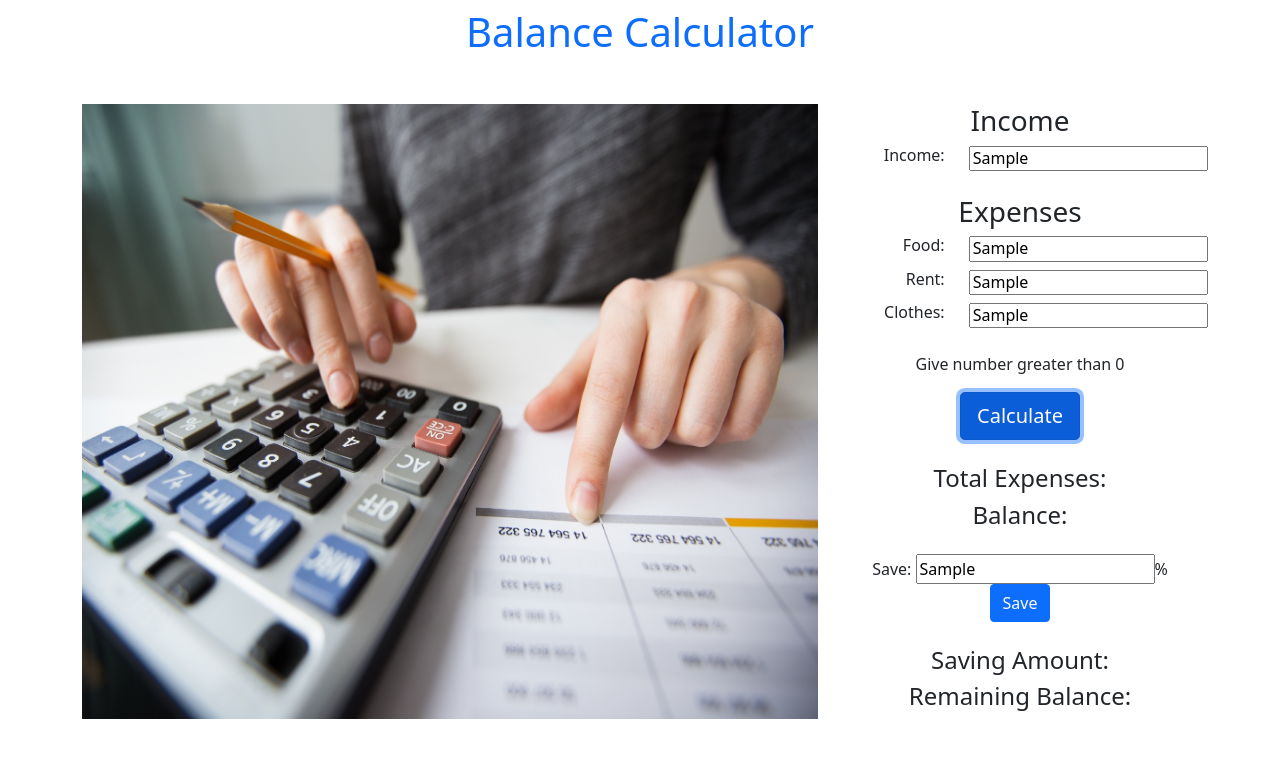
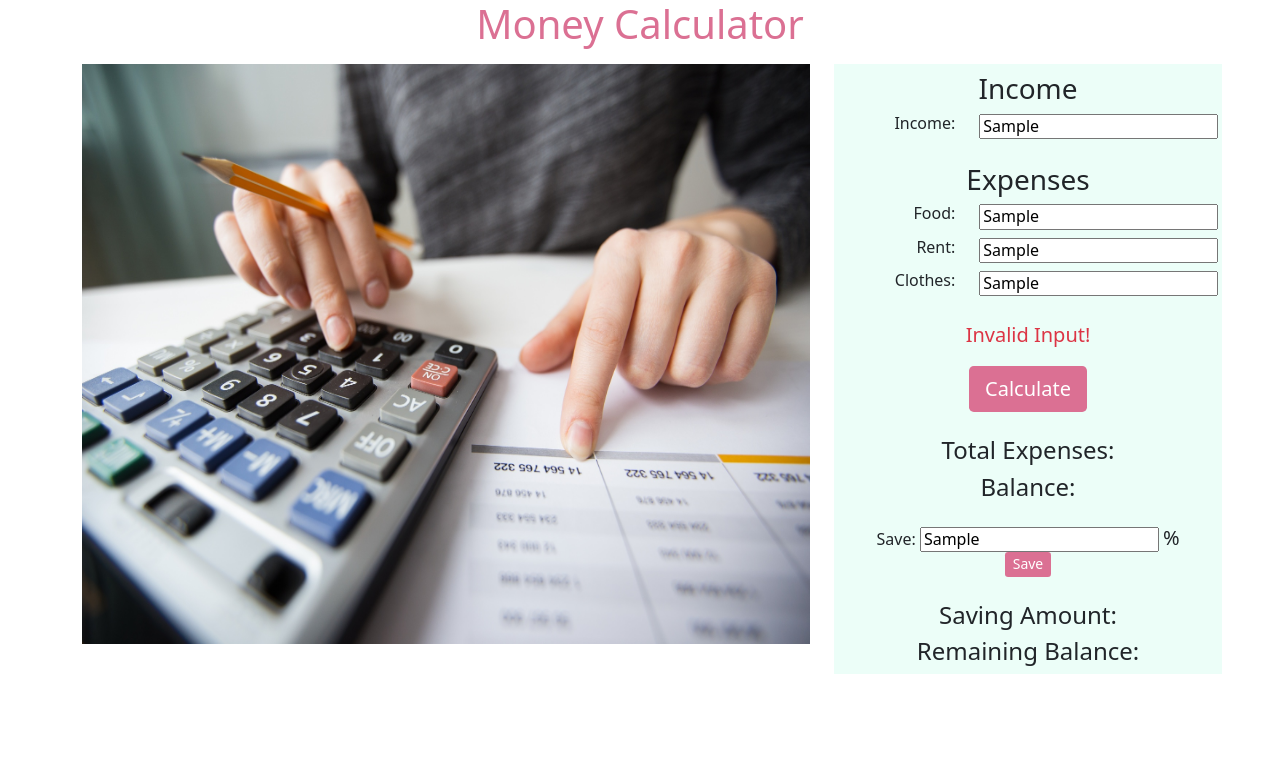
Before and after one commit to meraj191-35-2735/money-calculator, a plain HTML site: page index.html in a window 1280 px wide. Both pictures are taken after typing "Sample", "Sample", "Sample", "Sample", "Sample" into the empty fields and a click on the button "Calculate". Drawn offline with nearby package versions, Linux system fonts and the light colour scheme; a web font is replaced by a local one.

Commit message:
error handler done

```diff
--- a/css/style.css
+++ b/css/style.css
@@ -0,0 +1,32 @@
+/* import google font  */
+
+@import url('https://fonts.googleapis.com/css2?family=Luxurious+Roman&family=Merriweather&family=Playfair+Display&family=Poppins:wght@500;700&family=Roboto&family=Roboto+Condensed&family=Roboto+Slab:wght@100&family=Source+Sans+Pro&display=swap');
+
+/* utilities */
+
+body {
+    font-family: 'Roboto', sans-serif;
+}
+
+
+/* header style */
+
+.custom-color {
+    color: palevioletred;
+}
+
+
+/* background color style for calculator section */
+
+.background-color {
+    background-color: rgba(120, 245, 203, 0.137);
+}
+
+
+/* button styles */
+
+.button-style {
+    background-color: palevioletred;
+    border: 0;
+    color: white;
+}
--- a/index.html
+++ b/index.html
@@ -13,17 +13,21 @@
 </head>
 
 <body>
+    <!-- header section -->
     <header>
-        <h1 class="text-primary text-center mt-2 mb-5">Balance Calculator</h1>
+        <h1 class="text-center mb-3 custom-color">Money Calculator</h1>
     </header>
+    <!-- main section -->
     <main>
         <div class="container">
-            <div class="row">
-                <div class="col col-8">
-                    <img src="images/calculator.jpg" alt="" height="615px" width="100%">
+            <div class="row gx-5">
+                <!-- image section -->
+                <div class="col col-12 col-lg-8">
+                    <img src="images/calculator.jpg" alt="" height="580px" width="100%">
                 </div>
-                <div class="col col-4">
-                    <div class="text-center">
+                <!-- calculator section -->
+                <div class="col col-12 col-lg-4 mt-5 mt-lg-0 background-color">
+                    <div class="text-center pt-2">
                         <h3>Income</h3>
                         <div class="row">
                             <div class="col-4 d-flex justify-content-end">
@@ -58,24 +62,21 @@
                                 <h6 class="mb-4"><span><input type="text" id="cloth"></span> </h6>
                             </div>
                         </div>
-                        <p id="alert"></p>
-                        <button id="calculate-button" type="button" class="btn btn-primary btn-lg mb-4">Calculate</button>
+                        <p id="alert" class="text-danger fs-5"></p>
+                        <button id="calculate-button" type="button" class="button-style btn-lg mb-4">Calculate</button>
                         <h4>Total Expenses: <span id="total-expense"></span></h4>
                         <h4 class="mb-4">Balance: <span id="balance"></span></h4>
-
-
-                        <p class="mb-4">Save: <input id="save-percentage" type="text">% <span><button id = "save" type="button" class="btn btn-primary btn">Save </button></span></p>
-                        <p id="second-alert"></p>
+                        <h6 class="mb-4 ">Save: <input id="save-percentage" type="text"><span class="fs-5 ms-1">% </span><span><button id = "save" type="button" class="button-style btn-sm">Save </button></span></h6>
+                        <p id="second-alert" class="text-danger fs-5"></p>
                         <h4>Saving Amount: <span id="save-amount"></span> </h4>
                         <h4>Remaining Balance: <span id="rest-balance"></span> </h4>
-
-
                     </div>
                 </div>
             </div>
         </div>
     </main>
 
+    <!-- external javascript -->
     <script src="js/app.js"></script>
 </body>
 
--- a/js/app.js
+++ b/js/app.js
@@ -1,32 +1,37 @@
+// Function for total Expense
 function totalExpense() {
     const foodText = document.getElementById('food').value;
     const food = parseFloat(foodText);
 
-
     const rentText = document.getElementById('rent').value;
     const rent = parseFloat(rentText);
-
 
     const clothText = document.getElementById('cloth').value;
     const cloth = parseFloat(clothText);
 
+    const salaryText = document.getElementById('salary').value;
+    const salary = parseFloat(salaryText);
 
     if (typeof food == "number" && typeof rent == "number" && typeof cloth == "number") {
         if (food > 0 && rent > 0 && cloth > 0) {
             document.getElementById('alert').innerText = "";
             const expenses = document.getElementById('total-expense');
             const totalExpense = food + rent + cloth;
-            expenses.innerText = totalExpense;
+            if (totalExpense <= salary) {
+                expenses.innerText = totalExpense;
+            } else {
+                document.getElementById('alert').innerText = 'Insufficient Balance!';
+            }
             return totalExpense;
-
         } else {
-            document.getElementById('alert').innerText = "Give number greater than 0";
+            document.getElementById('alert').innerText = "Invalid Input!";
         }
     } else {
-        document.getElementById('alert').innerText = "Give number type data";
+        document.getElementById('alert').innerText = "Invalid Input!";
     }
 }
 
+// function for Balance
 function balance() {
     const salaryText = document.getElementById('salary').value;
     const salary = parseFloat(salaryText);
@@ -38,13 +43,14 @@ function balance() {
             balance.innerText = restMoney;
             return restMoney;
         } else {
-            document.getElementById('alert').innerText = "Give number greater than 0";
+            document.getElementById('alert').innerText = "Invalid Input!";
         }
     } else {
-        document.getElementById('alert').innerText = "Give number type data";
+        document.getElementById('alert').innerText = "Invalid Input!";
     }
 }
 
+// function for identify saving amount of salary
 function percentageAmount() {
     const savePercentageText = document.getElementById('save-percentage');
     const savePercentage = parseFloat(savePercentageText.value);
@@ -55,25 +61,30 @@ function percentageAmount() {
         const salary = parseFloat(salaryText);
         const saveAmount = salary * percentageAmount;
         const saveAmountText = document.getElementById('save-amount');
-        saveAmountText.innerText = saveAmount;
+        if (saveAmount <= balance()) {
+            saveAmountText.innerText = saveAmount;
+        } else {
+            document.getElementById('second-alert').innerText = 'Insufficient Balance!';
+        }
         return saveAmount;
     } else {
-        document.getElementById('second-alert').innerText = "Invalid Input";
+        document.getElementById('second-alert').innerText = "Invalid Input!";
     }
 }
 
+// function for Remaining Balance
 function remainingBalance() {
     const remainingBalance = document.getElementById('rest-balance');
     const restBalance = balance() - percentageAmount();
     remainingBalance.innerText = restBalance;
 }
-
+// add event handler to button
 document.getElementById('calculate-button').addEventListener('click', function() {
-    totalExpense();
-    balance();
+    totalExpense(); //call the totalExpense function
+    balance(); //call the balance function
 })
 
 document.getElementById('save').addEventListener('click', function() {
-    percentageAmount();
-    remainingBalance();
+    percentageAmount(); //call the percentageAmount function
+    remainingBalance(); //call the remaining balance function
 })
```
